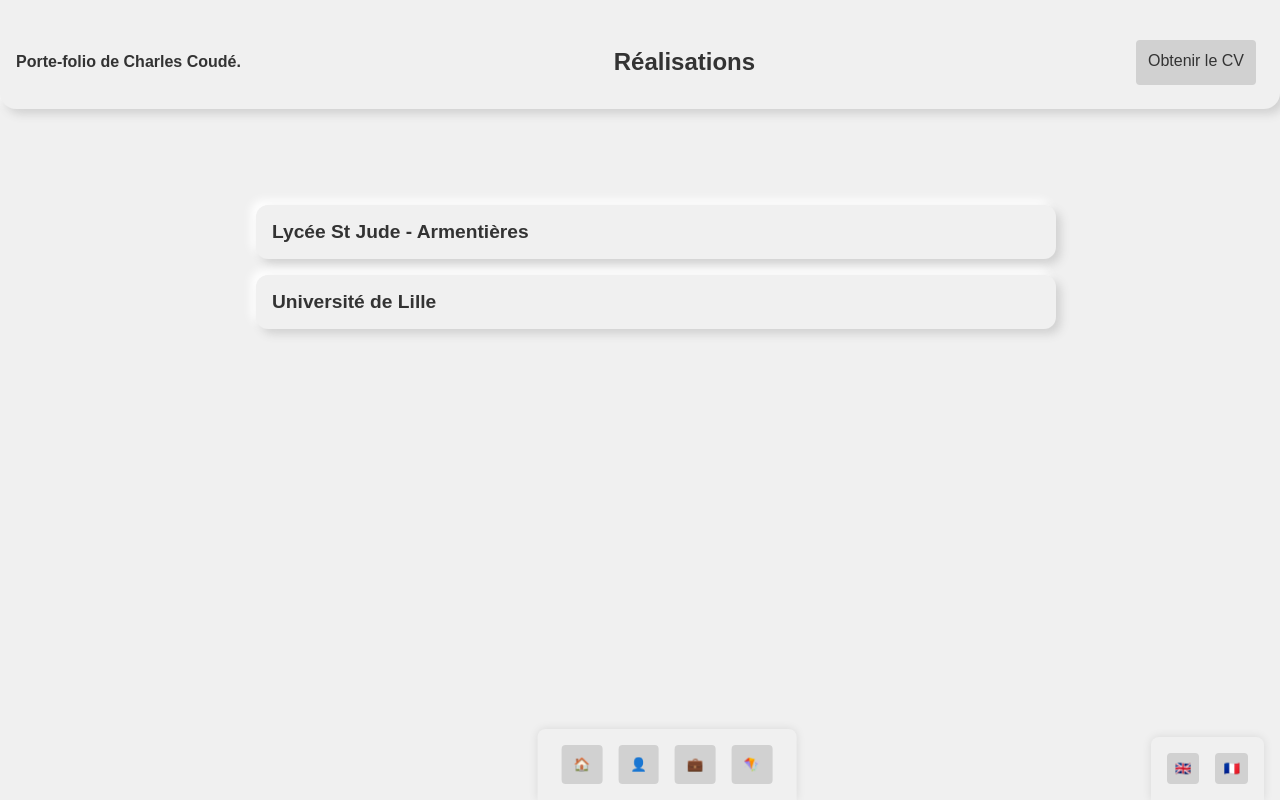
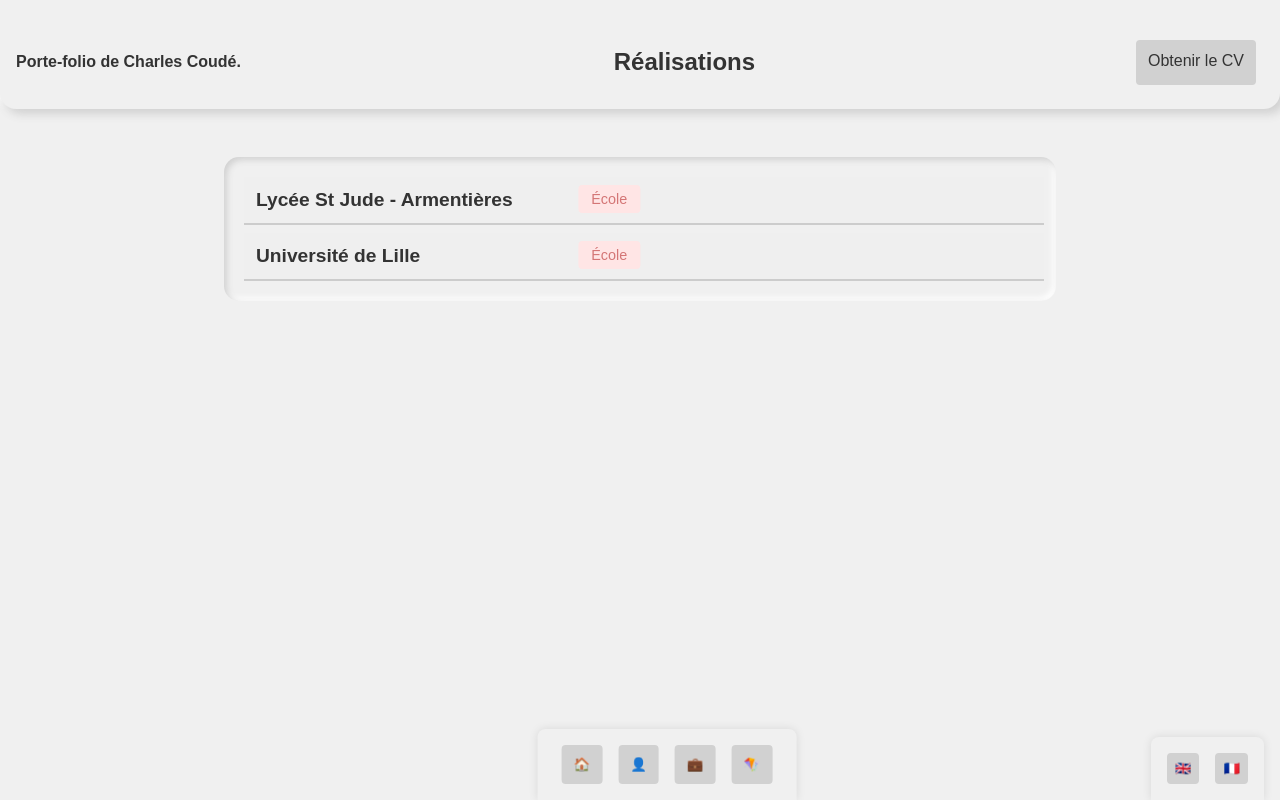
Before and after one commit to totoc2428/cv, a React (Vite) app: page /work in a window 1280 px wide. Built offline with nearby package versions, Linux system fonts and the light colour scheme.

Commit message:
affichage des tags fonctionels

```diff
--- a/public/style/components/exp/exps.css
+++ b/public/style/components/exp/exps.css
@@ -1,22 +1,22 @@
 .exp-thumbmail {
-  margin: 1rem;
+  font-size: 75%;
+  font-weight: 100;
+  text-decoration: none;
+  margin: 0.25rem;
   width: 100%;
-  padding: 0.5rem;
+  padding: 0.25rem;
   border: none;
-  border-radius: 12px;
-  background: var(--primary-bg);
-  box-shadow: 5px 5px 10px var(--shadow-dark),
-    -5px -5px 10px var(--shadow-light);
+  border-bottom: 0.125rem solid var(--border-color);
   transition: all 0.3s ease;
   cursor: pointer;
   text-align: left;
   display: flex;
-  justify-content: row;
-  align-items: left;
+  flex-direction: row;
+  justify-content: space-between;
 }
 
 .exp-thumbmail:hover {
-  transform: translateY(-2px);
+  transform: scale(1.05);
 }
 
 .exp-thumbmail h1 {
@@ -26,7 +26,9 @@
 }
 
 .exp-thumbmail-tags {
+  width: 50%;
+  opacity: 1;
   display: flex;
-  flex-wrap: wrap;
-  gap: 0.5rem;
+  margin-left: 1rem;
+  padding: 0.25rem;
 }
--- a/public/style/components/exp/tags.css
+++ b/public/style/components/exp/tags.css
@@ -1,6 +1,7 @@
 .tag-thumbmail {
+  opacity: 1;
   padding: 0.4rem 0.8rem;
-  border-radius: 20px;
+  border-radius: 0.25rem;
   font-size: 0.9rem;
   font-weight: 500;
 }
--- a/public/style/main.css
+++ b/public/style/main.css
@@ -3,6 +3,7 @@
   --shadow-light: #ffffff;
   --shadow-dark: #d1d1d1;
   --text-color: #333333;
+  --border-color:#cccccc;
 }
 
 body {
--- a/public/style/view/work.css
+++ b/public/style/view/work.css
@@ -1,8 +1,7 @@
 .work-section {
+  padding: 1rem;
   display: flex;
   flex-direction: column;
-  gap: 1.5rem;
-  padding: 2rem;
   margin-bottom: 4rem;
   border-radius: 15px;
   background: var(--primary-bg);
--- a/src/component/exp/exprienceThumbmail.tsx
+++ b/src/component/exp/exprienceThumbmail.tsx
@@ -2,6 +2,7 @@ import React from "react";
 import { ExpTranslated } from "../../types/exp/exp";
 import { LanguageContext } from "../../context/LanguageContext";
 import { TagThumbmail } from "./tagThumbmail";
+
 import "../../../public/style/components/exp/exps.css";
 
 interface ExperienceThumbMailProps {
--- a/src/view/work/workView.tsx
+++ b/src/view/work/workView.tsx
@@ -4,8 +4,10 @@ import { Header } from "../../component/header/headerComponent";
 import { LangNav } from "../../component/nav/langNav";
 import { MainNav } from "../../component/nav/mainNav";
 import { ExpService } from "../../services/expService";
-import { Exp, ExpTranslated } from "../../types/exp/exp";
+import { ExpTranslated } from "../../types/exp/exp";
 import { LanguageContext } from "../../context/LanguageContext";
+
+import "../../../public/style/view/work.css";
 
 interface WorkViewState {
   exps: ExpTranslated[];
```
